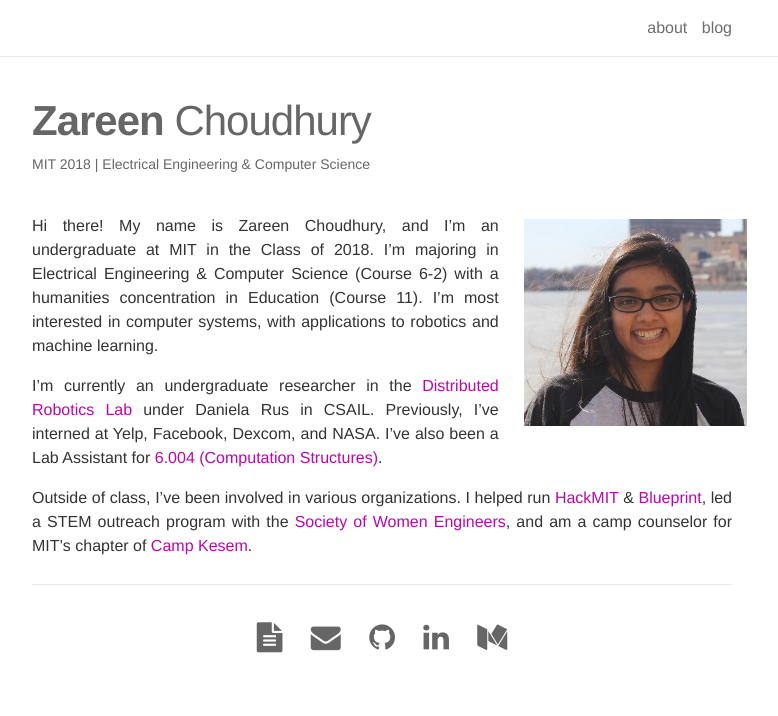
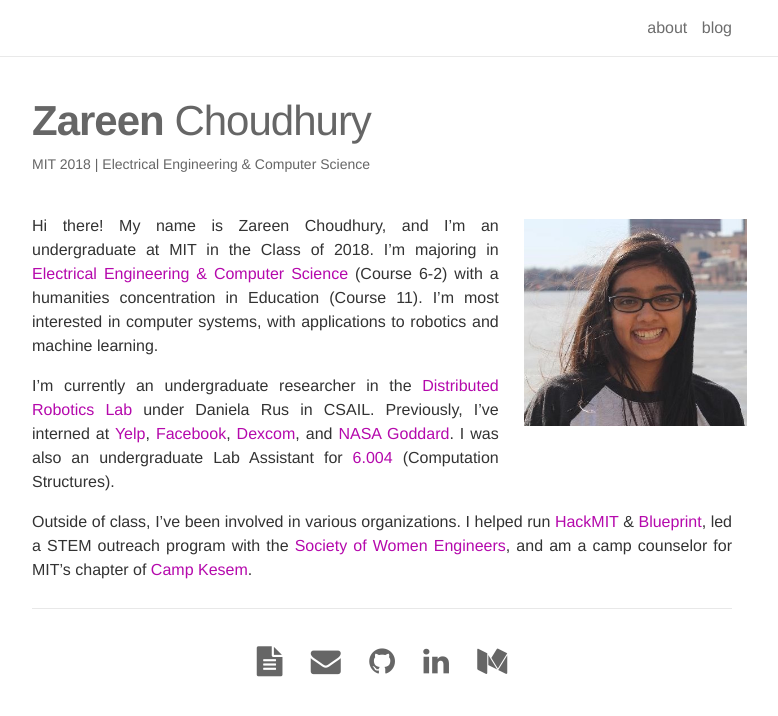
Before and after one commit to zareenc/zareenc.github.io, a Jekyll site: the page built from _pages/about.md, in a window 1280 px wide. Shown: the top 716 px of the page, without its empty margins (258-1036 px from the left). Built offline with Jekyll 4.4.1, drawn with Linux system fonts in a browser that asks for light colours; nearby versions of some CDN libraries.

Commit message:
Add links to about

```diff
--- a/_pages/about.md
+++ b/_pages/about.md
@@ -11,8 +11,8 @@ profile:
 social: true
 ---
 
-Hi there! My name is Zareen Choudhury, and I'm an undergraduate at MIT in the Class of 2018. I'm majoring in Electrical Engineering & Computer Science (Course 6-2) with a humanities concentration in Education (Course 11). I'm most interested in computer systems, with applications to robotics and machine learning.
+Hi there! My name is Zareen Choudhury, and I'm an undergraduate at MIT in the Class of 2018. I'm majoring in [Electrical Engineering & Computer Science](https://www.eecs.mit.edu/) (Course 6-2) with a humanities concentration in Education (Course 11). I'm most interested in computer systems, with applications to robotics and machine learning.
 
-I'm currently an undergraduate researcher in the [Distributed Robotics Lab](http://groups.csail.mit.edu/drl/wiki/index.php?title=Main_Page) under Daniela Rus in CSAIL. Previously, I've interned at Yelp, Facebook, Dexcom, and NASA. I've also been a Lab Assistant for [6.004 (Computation Structures)](https://6004.mit.edu/).
+I'm currently an undergraduate researcher in the [Distributed Robotics Lab](http://groups.csail.mit.edu/drl/wiki/index.php?title=Main_Page) under Daniela Rus in CSAIL. Previously, I've interned at [Yelp](https://www.yelp.com/), [Facebook](https://www.facebook.com/), [Dexcom](https://www.dexcom.com/), and [NASA Goddard](https://www.nasa.gov/goddard). I was also an undergraduate Lab Assistant for [6.004](https://6004.mit.edu/) (Computation Structures).
 
 Outside of class, I've been involved in various organizations. I helped run [HackMIT](https://hackmit.org/) & [Blueprint](https://blueprint.hackmit.org/), led a STEM outreach program with the [Society of Women Engineers](http://swe.mit.edu/), and am a camp counselor for MIT's chapter of [Camp Kesem](http://campkesem.org/).
```
